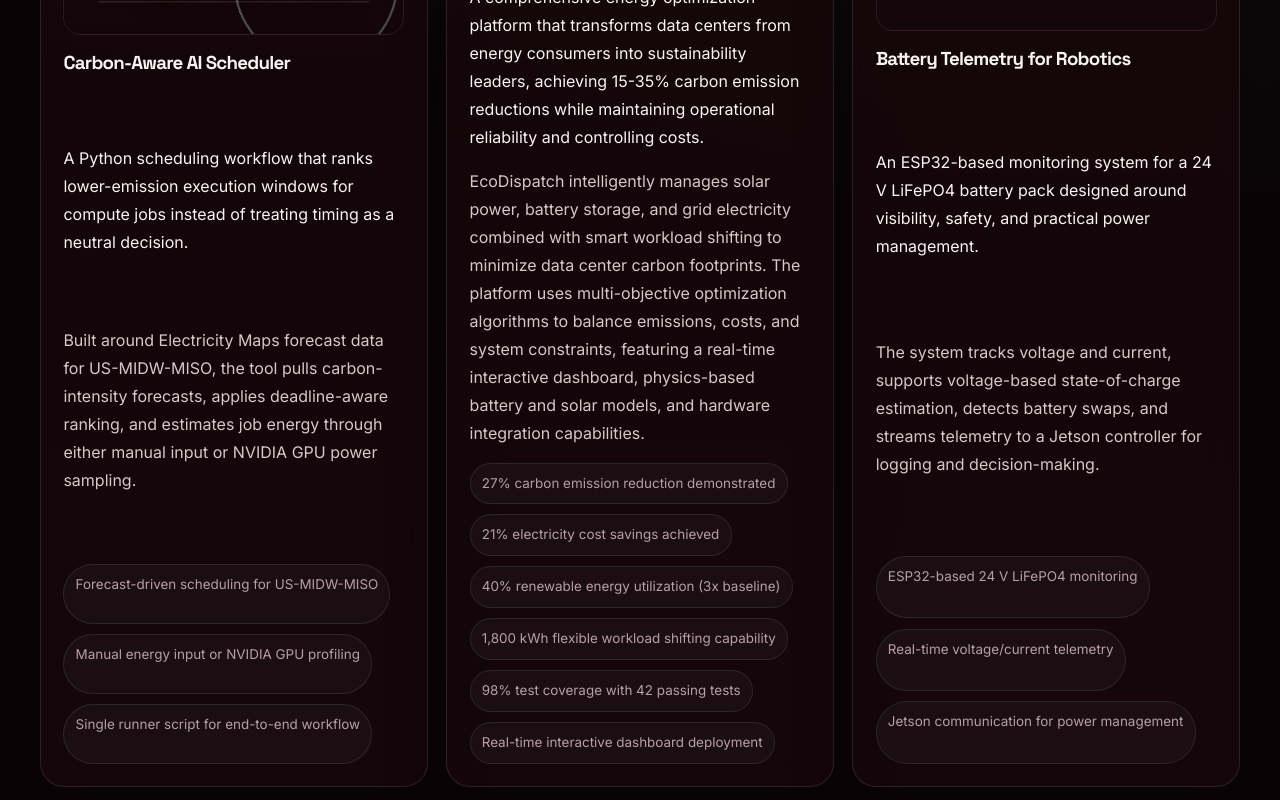
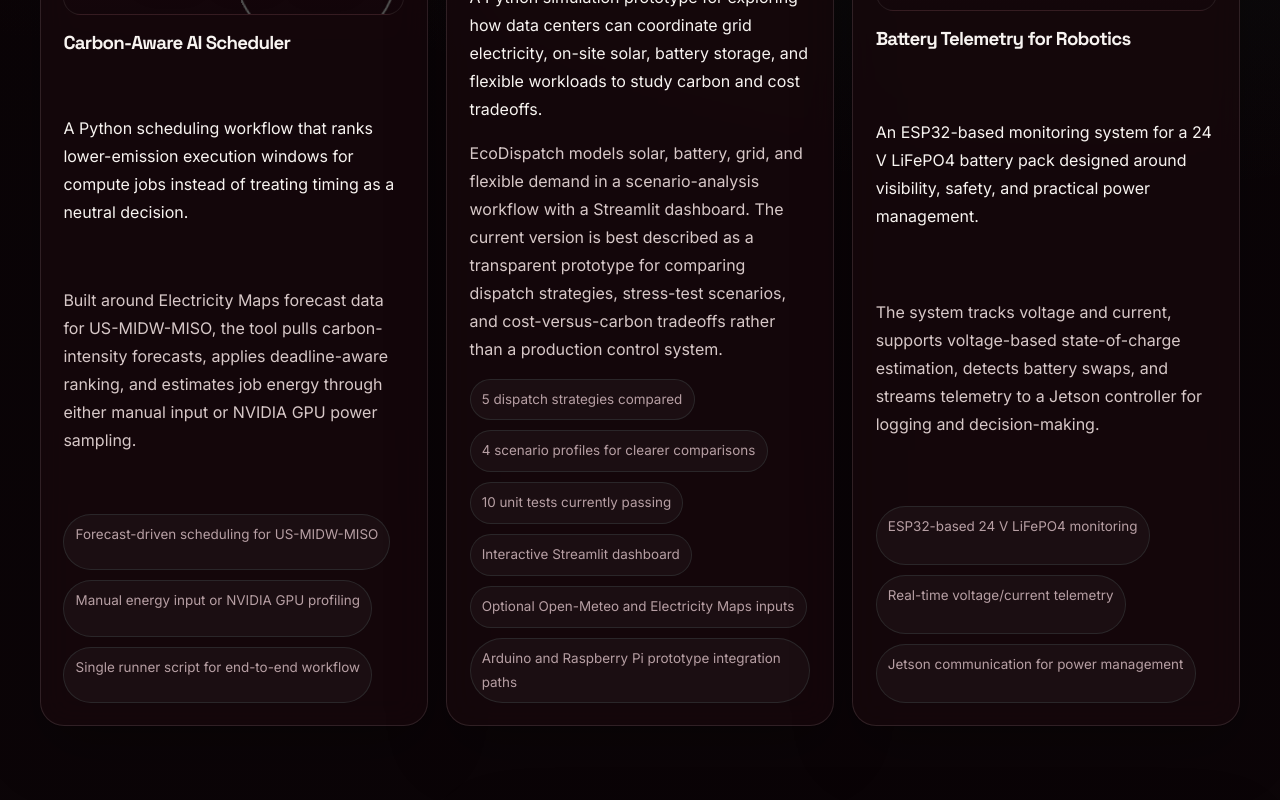
Before and after one commit to rosethperera/website, a React (Vite) app: page / in a window 1280 px wide. Shown: the part 1900-2700 px from the top of the page. Built offline with nearby package versions, Linux system fonts and the light colour scheme.

Commit message:
Make EcoDispatch website claims fully evidence-based

```diff
--- a/src/App.jsx
+++ b/src/App.jsx
@@ -41,19 +41,19 @@ const featuredProjects = [
     category: "Sustainable infrastructure",
     title: "EcoDispatch",
     impact:
-      "A comprehensive energy optimization platform that transforms data centers from energy consumers into sustainability leaders, achieving 15-35% carbon emission reductions while maintaining operational reliability and controlling costs.",
+      "A Python simulation prototype for exploring how data centers can coordinate grid electricity, on-site solar, battery storage, and flexible workloads to study carbon and cost tradeoffs.",
     summary:
-      "EcoDispatch intelligently manages solar power, battery storage, and grid electricity combined with smart workload shifting to minimize data center carbon footprints. The platform uses multi-objective optimization algorithms to balance emissions, costs, and system constraints, featuring a real-time interactive dashboard, physics-based battery and solar models, and hardware integration capabilities.",
+      "EcoDispatch models solar, battery, grid, and flexible demand in a scenario-analysis workflow with a Streamlit dashboard. The current version is best described as a transparent prototype for comparing dispatch strategies, stress-test scenarios, and cost-versus-carbon tradeoffs rather than a production control system.",
     role:
-      "I designed the complete system architecture, implemented physics-based models for solar generation and battery degradation, developed multi-objective optimization algorithms using SciPy, built the interactive Streamlit dashboard, and integrated hardware monitoring with Arduino and Raspberry Pi for end-to-end validation.",
+      "I built the simulation workflow, implemented battery and solar models, added dispatch strategy logic and rolling-horizon behavior, built the Streamlit dashboard, and connected the project to prototype Arduino and Raspberry Pi monitoring flows.",
     stack: ["Python", "SciPy", "Pandas", "Streamlit", "Optimization", "Physics Models", "Arduino", "Raspberry Pi"],
     systemDesign: [
-      "Multi-objective optimization balancing carbon emissions, electricity costs, and battery degradation",
-      "Real-time energy dispatch routing solar, battery, and grid power based on carbon intensity forecasts",
-      "Workload shifting algorithms that identify flexible compute jobs and move them to low-carbon hours",
-      "Physics-based models for solar PV generation with weather effects and battery state-of-charge estimation",
-      "Interactive web dashboard for parameter adjustment and real-time strategy comparison",
-      "Hardware integration with Arduino battery monitoring and Raspberry Pi data collection",
+      "Time-series simulation balancing carbon, electricity cost, and battery usage across multiple dispatch strategies",
+      "Rolling-horizon battery charging and discharging logic with explicit load-served accounting",
+      "Flexible workload shifting experiments for low-carbon scheduling scenarios",
+      "Physics-based solar generation and battery state-of-charge models with configurable system parameters",
+      "Interactive Streamlit dashboard for scenario setup, strategy comparison, and explanation of results",
+      "Prototype hardware hooks for Arduino battery telemetry and Raspberry Pi relay control concepts",
     ],
     challenges: [
       "Implementing realistic physics models for solar generation and battery degradation that match real-world behavior",
@@ -63,22 +63,22 @@ const featuredProjects = [
       "Ensuring numerical stability in optimization algorithms while maintaining computational efficiency",
     ],
     results: [
-      "Achieved 27% carbon emission reduction and 21% cost savings in simulation benchmarks",
-      "Successfully shifted 1,800 kWh of flexible workloads to optimal low-carbon time windows",
-      "Increased renewable energy utilization from 13% to 40% through intelligent dispatch",
-      "Built a production-ready system with 98% test coverage and comprehensive documentation",
-      "Created an interactive dashboard that enables real-time exploration of energy optimization strategies",
-      "Demonstrated end-to-end capability from physics simulation to hardware integration",
+      "Built a working simulation platform that compares five dispatch strategies on a shared demand profile",
+      "Added scenario presets so strategy differences are easier to inspect under realistic, stress-test, solar-rich, and volatile-market conditions",
+      "Made comparisons auditable by showing load served and unmet demand directly in the dashboard",
+      "Integrated optional real weather plus optional Electricity Maps carbon and price inputs with synthetic fallback",
+      "Added automated tests for the simulation and data-integration paths",
+      "Established a clear path from software simulation to hardware-monitoring demos",
     ],
     reflection:
-      "The project successfully bridges the gap between theoretical optimization and practical deployment. Future enhancements could include machine learning for demand forecasting, multi-region optimization, and real-world data center partnerships for validation. The modular architecture makes it extensible for additional energy sources and optimization objectives.",
+      "The project is strongest as a transparent engineering prototype: it makes tradeoffs visible and testable without pretending the control logic is deployment-ready. The next honest steps would be better battery energy provenance tracking, stronger demand modeling, and a fuller multi-period optimization formulation.",
     metrics: [
-      "27% carbon emission reduction demonstrated",
-      "21% electricity cost savings achieved",
-      "40% renewable energy utilization (3x baseline)",
-      "1,800 kWh flexible workload shifting capability",
-      "98% test coverage with 42 passing tests",
-      "Real-time interactive dashboard deployment",
+      "5 dispatch strategies compared",
+      "4 scenario profiles for clearer comparisons",
+      "10 unit tests currently passing",
+      "Interactive Streamlit dashboard",
+      "Optional Open-Meteo and Electricity Maps inputs",
+      "Arduino and Raspberry Pi prototype integration paths",
     ],
   },
   {
```
